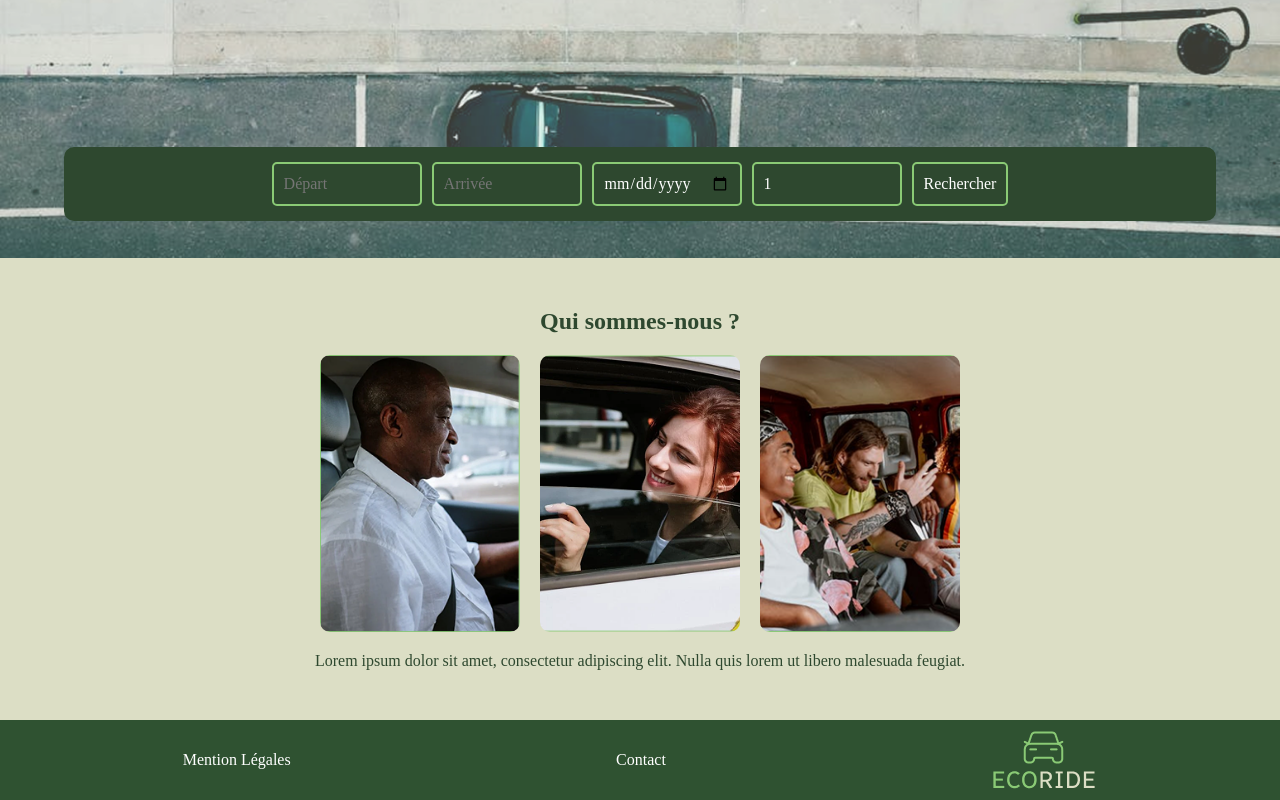
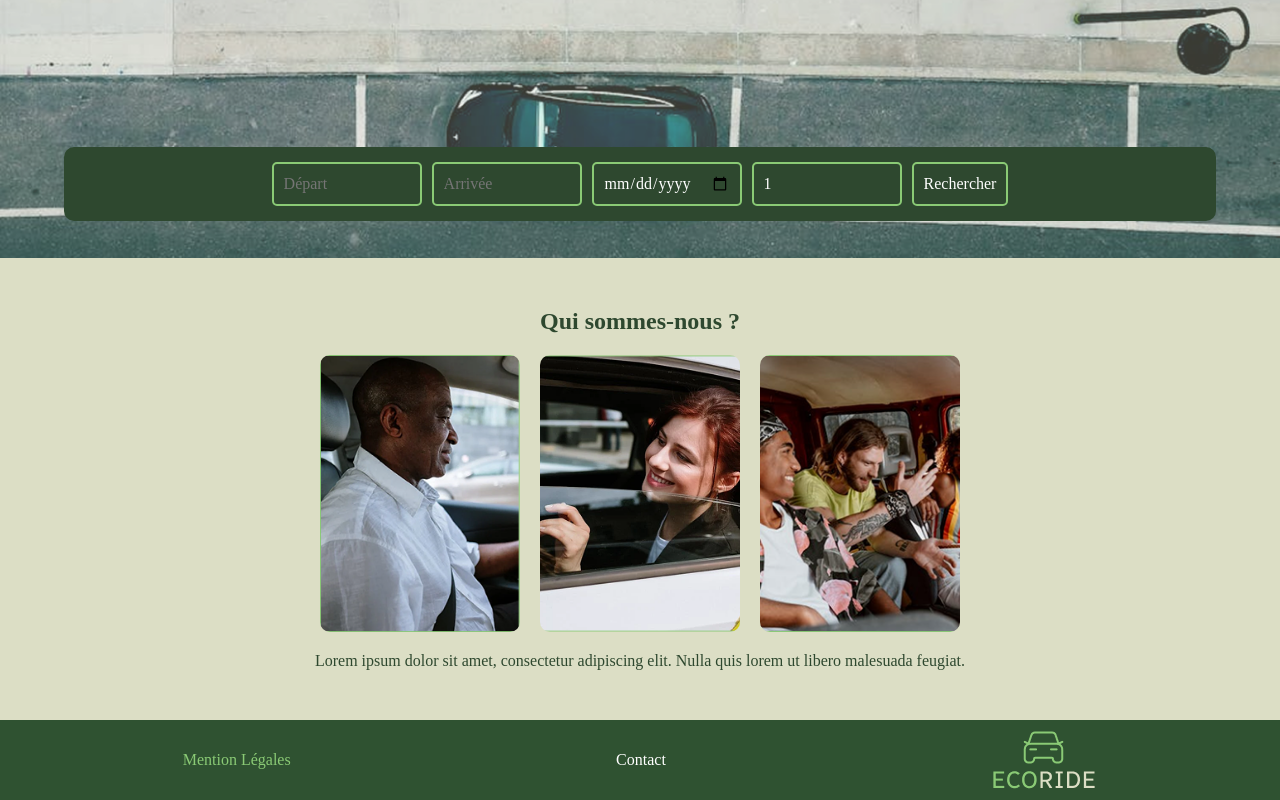
Before and after one commit to LilC0w00/ECF-Ecoride, a plain HTML site: page index.html in a window 1280 px wide. In both pictures the pointer is over the element "Mention Légales". Shown: the part 204-1004 px from the top of the page. Drawn offline with Linux system fonts and the light colour scheme; a web font is replaced by a local one.

Commit message:
Derniers ajout pour la page d'accueil

```diff
--- a/src/css/styles.css
+++ b/src/css/styles.css
@@ -53,3 +53,11 @@ footer {
   align-items: center;
   justify-content: space-around;
 }
+
+footer p {
+  cursor: pointer;
+}
+
+footer p:hover{
+  color: #8ACA75;
+}
```
